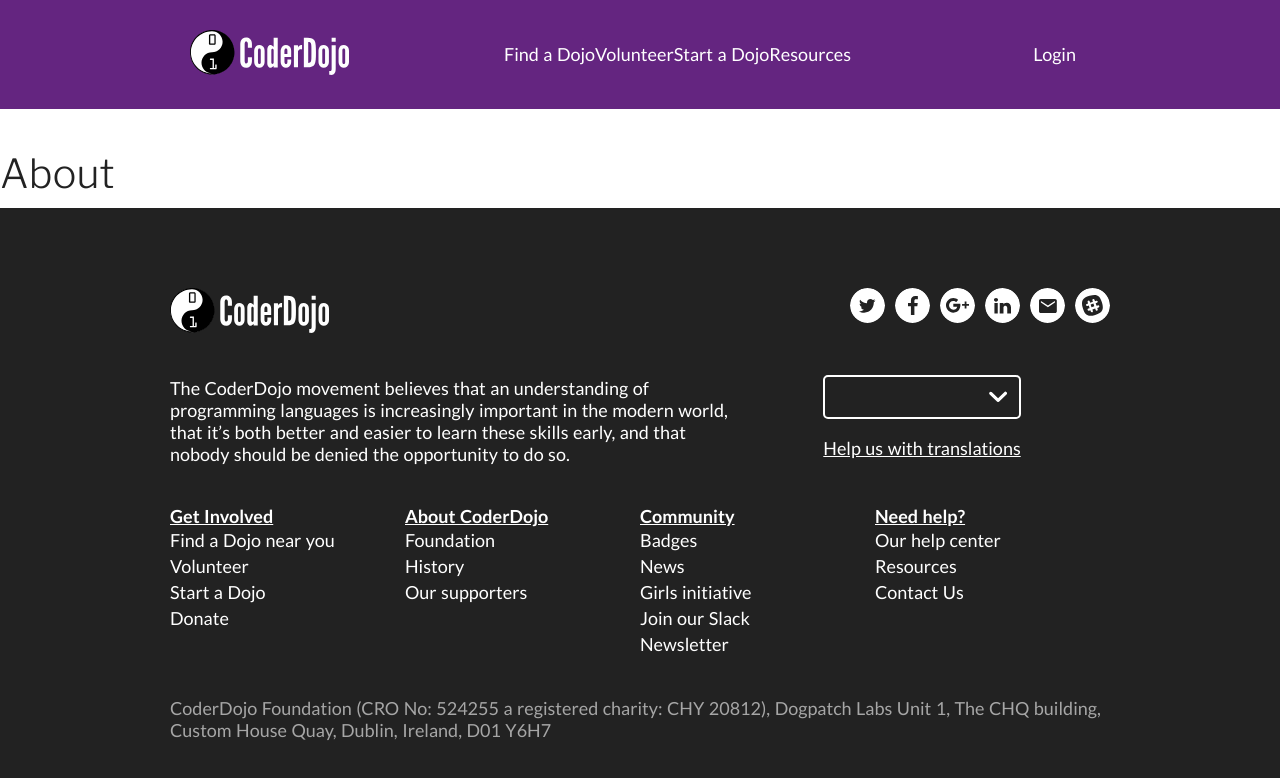
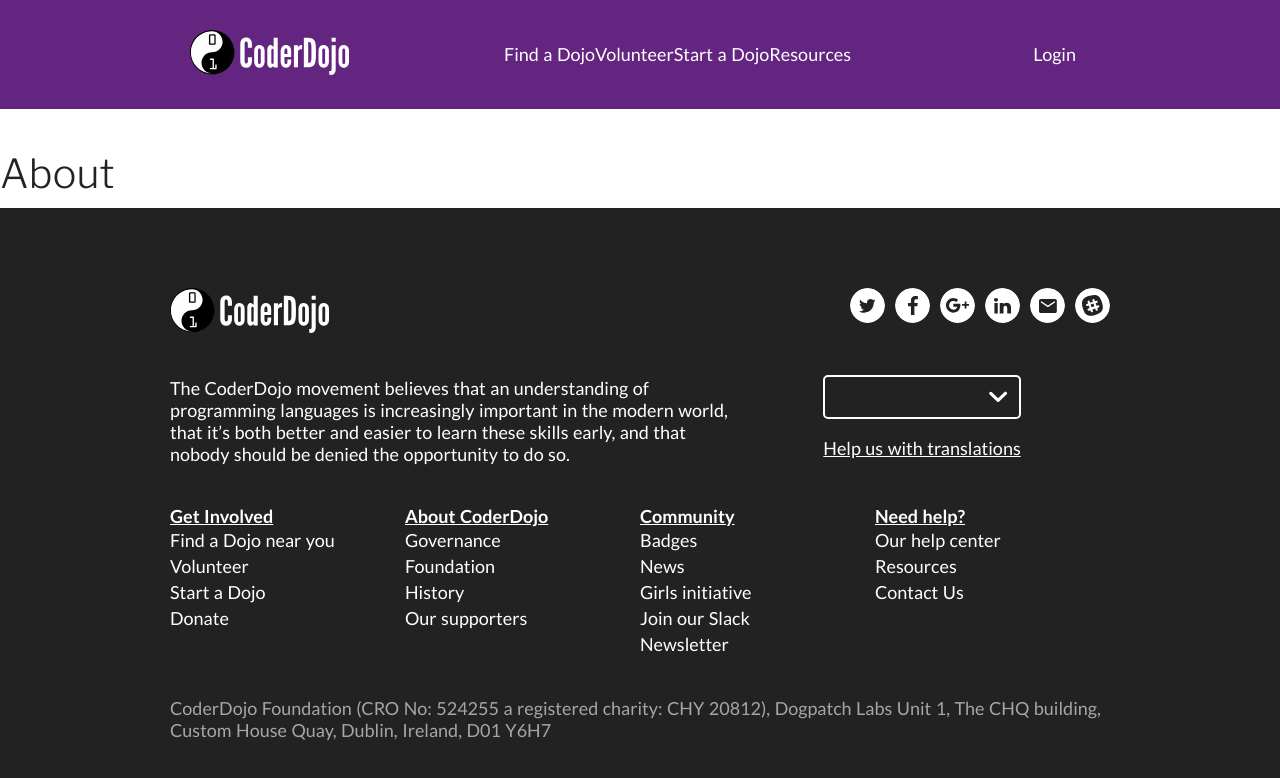
Before and after one commit to CoderDojo/coderdojo.com, a Nuxt app: page /about in a window 1280 px wide. Shown: the top 778 px of the page. Built offline with nearby package versions, Linux system fonts and the light colour scheme.

Commit message:
Add governance link to the footer

```diff
--- a/components/Footer.vue
+++ b/components/Footer.vue
@@ -31,6 +31,7 @@
         </div>
         <div class="c-footer__links">
           <p class="c-footer__links-header">{{ $t('About CoderDojo') }}</p>
+          <a href="/reporting-governance">{{ $t('Governance') }}</a>
           <a href="/foundation">{{ $t('Foundation') }}</a>
           <a href="/movement">{{ $t('History') }}</a>
           <a href="/supporters">{{ $t('Our supporters') }}</a>
--- a/locales/en-US.json
+++ b/locales/en-US.json
@@ -113,5 +113,6 @@
   "Training and supports for volunteers": "Training and supports for volunteers",
   "View our ready made resources for Dojos": "View our ready made resources for Dojos",
   "Ask us directly": "Ask us directly",
-  "Girls initiative": "Girls initiative"
+  "Girls initiative": "Girls initiative",
+  "Governance": "Governance"
 }
```
